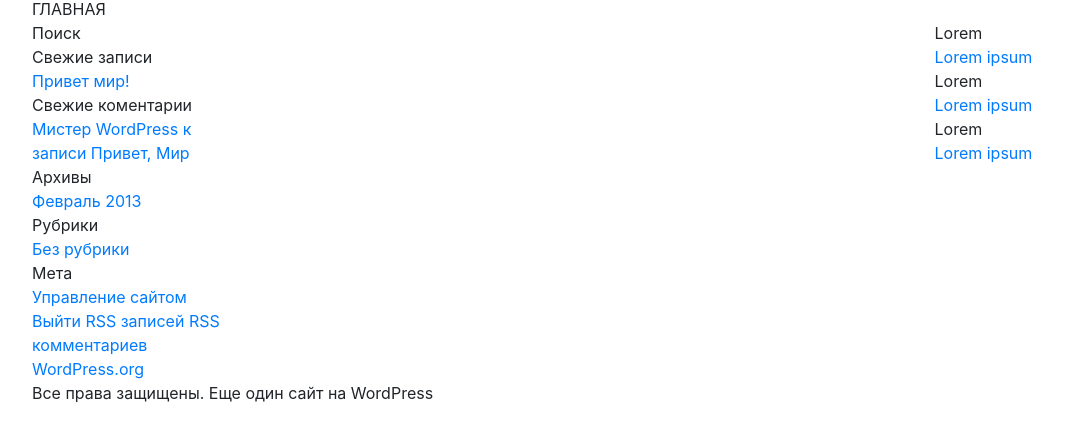
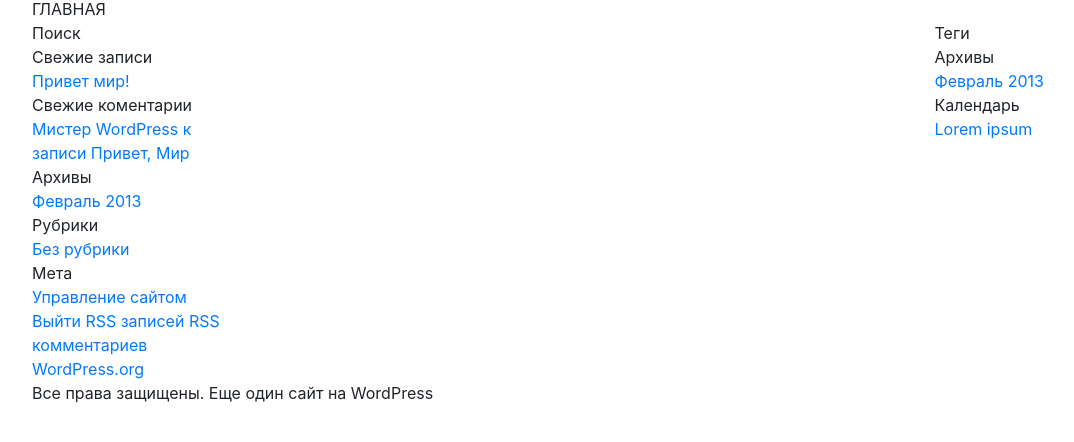
Before and after one commit to Karim2014/TechHosting, a plain HTML site: page index.html in a window 1280 px wide. Shown: the part 90-532 px from the top of the page, without its empty margins (53-1127 px from the left). Drawn offline with nearby package versions, Linux system fonts and the light colour scheme.

Commit message:
Набрана правая часть

```diff
--- a/index.html
+++ b/index.html
@@ -79,19 +79,17 @@
           </div>
           <div class="col-sm right-side">
             <div class="block">
-              <div class="block-head">Lorem</div>
+              <div class="block-head">Теги</div>
+              <div class="block-content"></div>
+            </div>
+            <div class="block">
+              <div class="block-head">Архивы</div>
               <div class="block-content">
-                <a href="" class="block-link">Lorem ipsum</a>
+                <a href="" class="block-link">Февраль 2013</a>
               </div>
             </div>
             <div class="block">
-              <div class="block-head">Lorem</div>
-              <div class="block-content">
-                <a href="" class="block-link">Lorem ipsum</a>
-              </div>
-            </div>
-            <div class="block">
-              <div class="block-head">Lorem</div>
+              <div class="block-head">Календарь</div>
               <div class="block-content">
                 <a href="" class="block-link">Lorem ipsum</a>
               </div>
```
